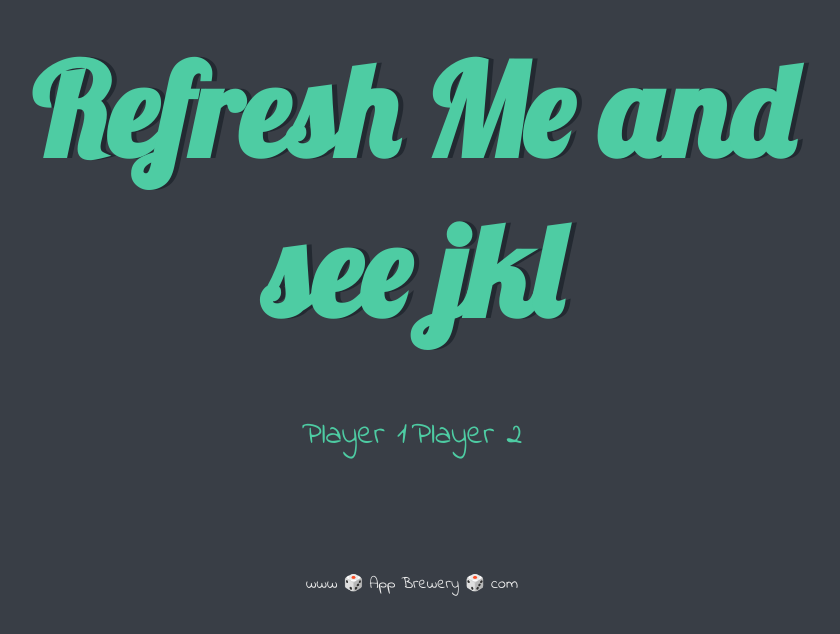
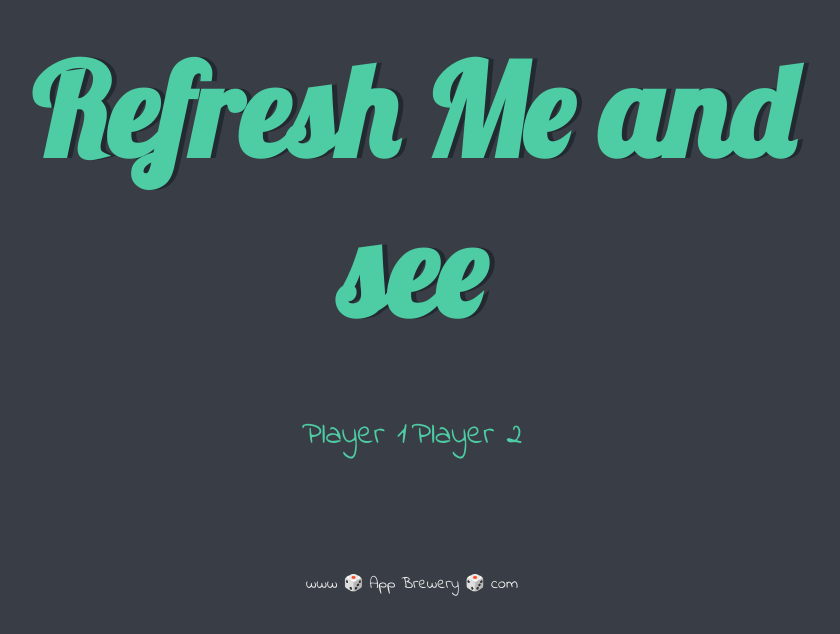
Before and after one commit to slkoay/Course_Udemy, a plain HTML site: page dicee.html in a window 1280 px wide. Shown: the whole page, without its empty margins (228-1068 px from the left). Drawn offline with Linux system fonts and the light colour scheme.

Commit message:
Update dicee.html

```diff
--- a/dicee.html
+++ b/dicee.html
@@ -11,7 +11,7 @@
   </head>
   <body>
     <div class="container">
-      <h1>Refresh Me and see jkl</h1>
+      <h1>Refresh Me and see</h1>
 
       <div class="dice">
         <p>Player 1</p>
@@ -25,5 +25,6 @@
     </div>
 
     <footer>www 🎲 App Brewery 🎲 com</footer>
+    <script src=".\index.js"></script>
   </body>
 </html>
```
